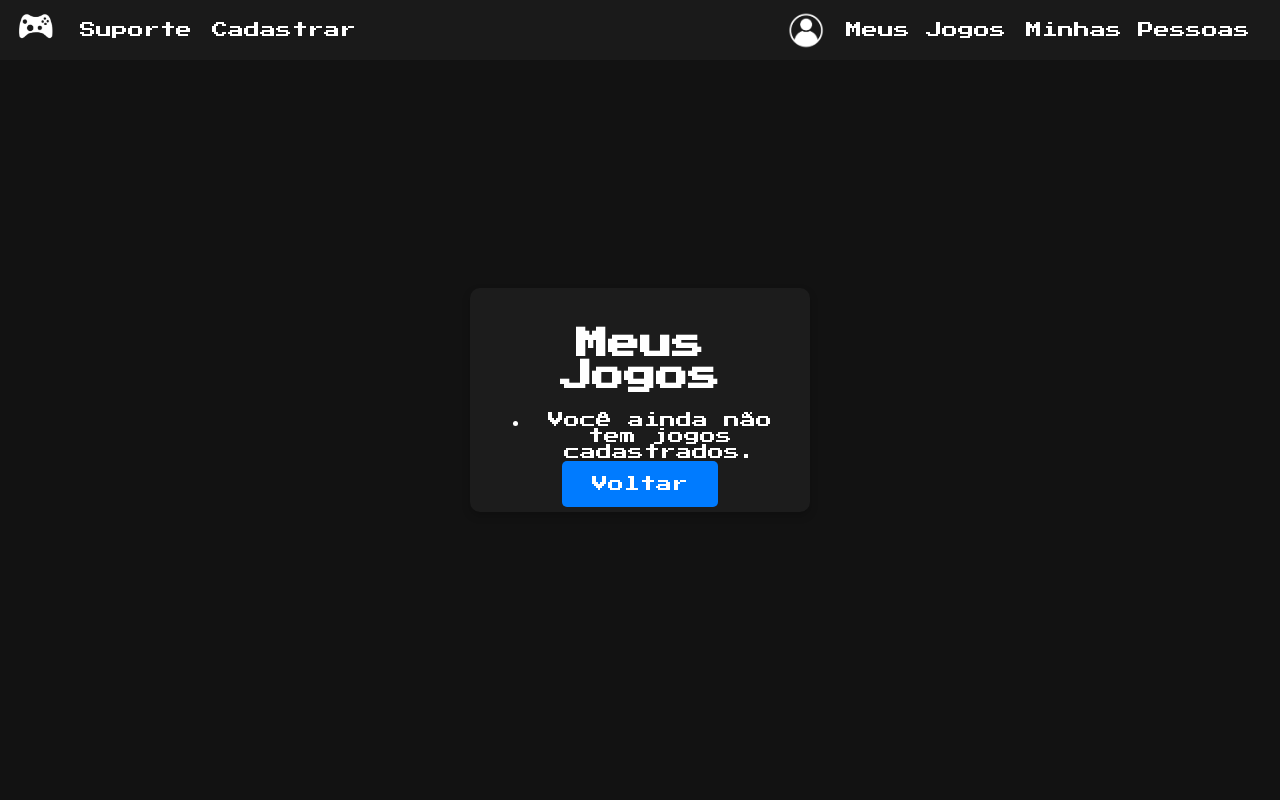
After one commit to gessicatb/Trabalho-Eng-de-Software, a Flask app: page /meus_jogos in a window 1280 px wide. The commit adds this page. Run offline with Flask 2, Linux system fonts and the light colour scheme; the visitor is signed in with stand-in values (Sample User, id 1); data that the repository does not hold is empty.

Commit message:
Adicionando Meus Jogos / Minhas Pessoas

```diff
--- a/app.py
+++ b/app.py
@@ -1,13 +1,10 @@
-from flask import Flask, render_template, request, redirect, url_for
+from flask import Flask, render_template, request, redirect, url_for, flash, session
 from models.usuario import Usuario
 from models.pessoa import Pessoa
 from models.jogo import Jogo
 from models.db import db
-from flask_sqlalchemy import SQLAlchemy
-from flask import flash
 from werkzeug.security import generate_password_hash, check_password_hash
 import configparser
-
 
 app = Flask(__name__)
 
@@ -19,28 +16,28 @@ app.config['SQLALCHEMY_TRACK_MODIFICATIONS'] = False
 app.secret_key = 'sua_chave_secreta'
 db.init_app(app)
 
-
 @app.route('/')
 def home():
     return render_template('index.html')
-
 
 @app.route('/entrar', methods=['GET', 'POST'])
 def entrar():
     if request.method == 'POST':
         cnpj = request.form['cnpj']
         senha = request.form['senha']
+        usuario = Usuario.query.filter_by(cnpj=cnpj).first()
 
-        try:
-            usuario = Usuario.query.filter_by(cnpj=cnpj).first()
-            if usuario and check_password_hash(usuario.senha, senha):
-                return redirect(url_for('resumo'))
-            flash('CNPJ ou senha incorretos', 'error')
-        except Exception as e:
-            print(f"Erro ao tentar logar: {e}")
-            flash('Erro interno ao tentar logar.', 'error')
+        if not usuario:
+            flash('CNPJ não encontrado.', 'error')
+            return render_template('entrar.html')
+
+        if check_password_hash(usuario.senha, senha):
+            session['usuario_id'] = usuario.id  # Armazena o ID do usuário na sessão
+            flash('Login bem-sucedido!', 'success')
+            return redirect(url_for('resumo'))
+
+        flash('Senha incorreta', 'error')
     return render_template('entrar.html')
-
 
 @app.route('/cadastrar', methods=['GET', 'POST'])
 def cadastrar():
@@ -51,20 +48,24 @@ def cadastrar():
         cnpj = request.form.get('cnpj')
         dados_bancarios = request.form.get('dados_bancarios')
 
+        # Verificar se o e-mail ou CNPJ já estão cadastrados
+        if Usuario.query.filter((Usuario.email == email) | (Usuario.cnpj == cnpj)).first():
+            flash('E-mail ou CNPJ já cadastrados.', 'error')
+            return render_template('cadastrar.html')
+
         novo_usuario = Usuario(nome=nome, email=email, senha=senha, cnpj=cnpj, dados_bancarios=dados_bancarios)
 
         try:
             db.session.add(novo_usuario)
             db.session.commit()
-            print("Usuário cadastrado com sucesso!")
+            flash('Usuário cadastrado com sucesso!', 'success')
             return redirect(url_for('resumo'))
         except Exception as e:
             db.session.rollback()
-            print(f"Erro ao cadastrar usuário: {e}")  # Captura o erro e exibe o detalhe no terminal
-            flash('Erro ao cadastrar usuário.', 'error')
+            flash(f"Erro ao cadastrar usuário: {e}", 'error')
+            return render_template('cadastrar.html')
 
     return render_template('cadastrar.html')
-
 
 @app.route('/resumo')
 def resumo():
@@ -85,60 +86,84 @@ def usuario():
         flash('Erro ao carregar a página do usuário.', 'error')
         return redirect(url_for('home'))
 
-
 @app.route('/cadastrar_jogo', methods=['GET', 'POST'])
 def cadastrar_jogo():
+    if 'usuario_id' not in session:
+        flash('Você precisa estar logado para cadastrar um jogo.', 'error')
+        return redirect(url_for('entrar'))
+
     if request.method == 'POST':
         nome_jogo = request.form['nome_jogo']
         genero = request.form['genero']
         descricao = request.form['descricao']
-        novo_jogo = Jogo(nome_jogo=nome_jogo, genero=genero, descricao=descricao)
+        usuario_id = session['usuario_id']  # Obtém o ID do usuário logado
+
+        novo_jogo = Jogo(nome_jogo=nome_jogo, genero=genero, descricao=descricao, usuario_id=usuario_id)
 
         try:
             db.session.add(novo_jogo)
             db.session.commit()
-            print("Jogo cadastrado com sucesso!")
+            flash('Jogo cadastrado com sucesso!', 'success')
             return redirect(url_for('resumo'))
         except Exception as e:
             db.session.rollback()
-            print(f"Erro ao cadastrar jogo: {e}")
             flash('Erro ao cadastrar jogo.', 'error')
 
     return render_template('cadastrar_jogo.html')
 
-
 @app.route('/suporte')
 def suporte():
-    try:
-        return render_template('suporte.html')
-    except Exception as e:
-        print(f"Erro ao renderizar página de suporte: {e}")
-        flash('Erro ao carregar a página de suporte.', 'error')
-        return redirect(url_for('home'))
-
+    # Acessível por qualquer usuário logado
+    return render_template('suporte.html')
 
 @app.route('/cadastrar_pessoa', methods=['GET', 'POST'])
 def cadastrar_pessoa():
+    if 'usuario_id' not in session:
+        flash('Você precisa estar logado para cadastrar uma pessoa.', 'error')
+        return redirect(url_for('entrar'))
+
     if request.method == 'POST':
         nome = request.form['nome']
         email = request.form['email']
         cpf = request.form['cpf']
         rede_social = request.form['rede_social']
         telefone = request.form['telefone']
+        usuario_id = session['usuario_id']  # Obtém o ID do usuário logado
 
-        nova_pessoa = Pessoa(nome=nome, email=email, cpf=cpf, rede_social=rede_social, telefone=telefone)
+        nova_pessoa = Pessoa(nome=nome, email=email, cpf=cpf, rede_social=rede_social, telefone=telefone, usuario_id=usuario_id)
 
         try:
             db.session.add(nova_pessoa)
             db.session.commit()
-            print("Pessoa cadastrada com sucesso!")
+            flash('Pessoa cadastrada com sucesso!', 'success')  # Mensagem de sucesso
             return redirect(url_for('resumo'))
         except Exception as e:
             db.session.rollback()
-            print(f"Erro ao cadastrar pessoa: {e}")
-            flash('Erro ao cadastrar pessoa.', 'error')
+            flash('Erro ao cadastrar pessoa.', 'error')  # Mensagem de erro
 
     return render_template('cadastrar_pessoa.html')
+
+@app.route('/meus_jogos')
+def meus_jogos():
+    if 'usuario_id' not in session:
+        flash('Você precisa estar logado para acessar seus jogos.', 'error')
+        return redirect(url_for('entrar'))
+
+    usuario_id = session['usuario_id']
+    jogos = Jogo.query.filter_by(usuario_id=usuario_id).all()
+
+    return render_template('meus_jogos.html', jogos=jogos)
+
+@app.route('/minhas_pessoas')
+def minhas_pessoas():
+    if 'usuario_id' not in session:
+        flash('Você precisa estar logado para acessar suas pessoas.', 'error')
+        return redirect(url_for('entrar'))
+
+    usuario_id = session['usuario_id']
+    pessoas = Pessoa.query.filter_by(usuario_id=usuario_id).all()
+
+    return render_template('minhas_pessoas.html', pessoas=pessoas)
 
 
 if __name__ == '__main__':
--- a/static/css/style.css
+++ b/static/css/style.css
@@ -57,6 +57,7 @@ body {
     transition: background-color 0.3s;
     margin-top: 20px;
     font-family: 'Press Start 2P', sans-serif;
+    text-align: center;
 }
 
 .btn:hover {
--- a/templates/index.html
+++ b/templates/index.html
@@ -7,7 +7,6 @@
     <link rel="stylesheet" href="{{ url_for('static', filename='css/style.css') }}">
 </head>
 <body>
-
     <div class="container">
         <img src="{{ url_for('static', filename='images/homepage.png') }}" alt="Imagem Principal" class="imagem-principal">
         <div class="buttons">
--- /dev/null
+++ b/templates/meus_jogos.html
@@ -0,0 +1,35 @@
+<!DOCTYPE html>
+<html lang="pt-BR">
+<head>
+    <meta charset="UTF-8">
+    <meta name="viewport" content="width=device-width, initial-scale=1.0">
+    <title>Meus Jogos - Distribuidora de Jogos</title>
+    <link rel="stylesheet" href="{{ url_for('static', filename='css/style.css') }}">
+</head>
+<body>
+    <div class="navbar-gain">
+        <a href="/resumo" class="nav-item control-button">
+            <img src="{{ url_for('static', filename='images/controller.png') }}" alt="Control" class="controller-icon">
+        </a>
+        <a href="/suporte" class="nav-item">Suporte</a>
+        <a href="/cadastrar_jogo" class="nav-item">Cadastrar</a>
+        <a href="/usuario" class="nav-item user-icon">
+            <img src="{{ url_for('static', filename='images/user_icon.png') }}" alt="User" class="user-icon-img">
+        </a>
+        <a href="/meus_jogos" class="nav-item">Meus Jogos</a>
+        <a href="/minhas_pessoas" class="nav-item">Minhas Pessoas</a>
+    </div>
+
+    <div class="container">
+        <h1>Meus Jogos</h1>
+        <ul>
+            {% for jogo in jogos %}
+                <li>{{ jogo.nome_jogo }} - {{ jogo.genero }}</li>
+            {% else %}
+                <li>Você ainda não tem jogos cadastrados.</li>
+            {% endfor %}
+        </ul>
+        <a href="/usuario" class="btn">Voltar</a>
+    </div>
+</body>
+</html>
--- a/templates/usuario.html
+++ b/templates/usuario.html
@@ -27,6 +27,8 @@
         <div class="buttons">
             <a href="/cadastrar_jogo" class="btn">Cadastrar Jogo</a>
             <a href="/cadastrar_pessoa" class="btn">Cadastrar Pessoa</a>
+            <a href="/meus_jogos" class="btn">Meus Jogos</a>
+            <a href="/minhas_pessoas" class="btn">Minhas Pessoas</a>
         </div>
     </div>
 </body>
```
Also changed, not shown: other parts of static/css/style.css (+18 -17 lines), models/jogo.py (+11 -5 lines), models/pessoa.py (+13 -7 lines), models/usuario.py (+13 -7 lines), templates/cadastrar.html (+11 -1 lines), templates/cadastrar_jogo.html (+13 -1 lines), templates/cadastrar_pessoa.html (+14 -2 lines), templates/entrar.html (+3 -6 lines), templates/minhas_pessoas.html (added, +35 -0 lines).
